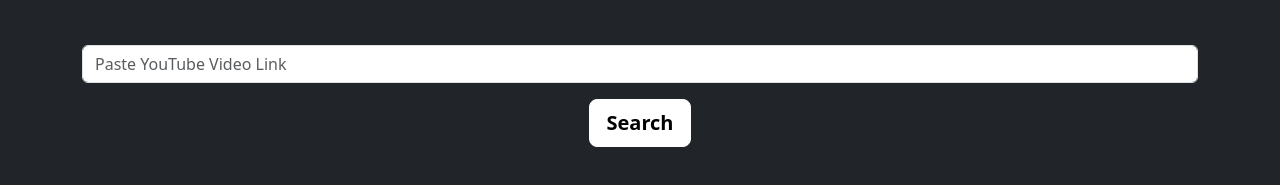
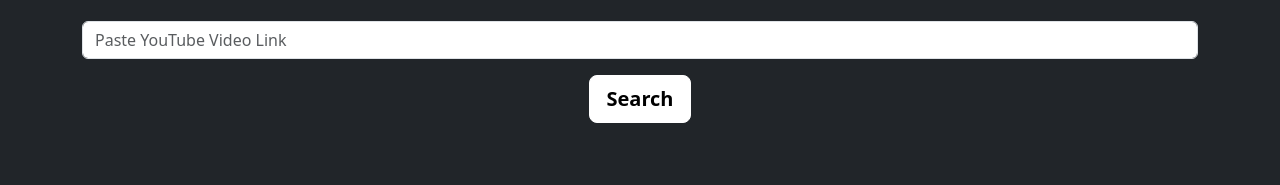
Before and after one commit to ankit-gujar1/swami, a plain HTML site: page index.html in a window 1280 px wide. Shown: the part 175-360 px from the top of the page. Drawn offline with nearby package versions, Linux system fonts and the light colour scheme.

Commit message:
Update index.html

```diff
--- a/index.html
+++ b/index.html
@@ -58,7 +58,7 @@
     <div class="text-center container">
     <h1 class="mt-5">Block YouTube ADs</h1>
     <p class="lead my-3">Who want to see YouTube ADs? <br><span class="text-danger fw-normal" id="spin"></span></p>
-    <form id="searchForm" class="mt-5">
+    <form id="searchForm" class="mt-4">
       <div class="mb-3">
 <!--         <label for="searchInput" class="form-label fs-4">Ad Free YouTube</label> -->
         <input type="text" class="form-control mt-3" id="searchInput" aria-describedby="emailHelp" placeholder="Paste YouTube Video Link" required>
```
